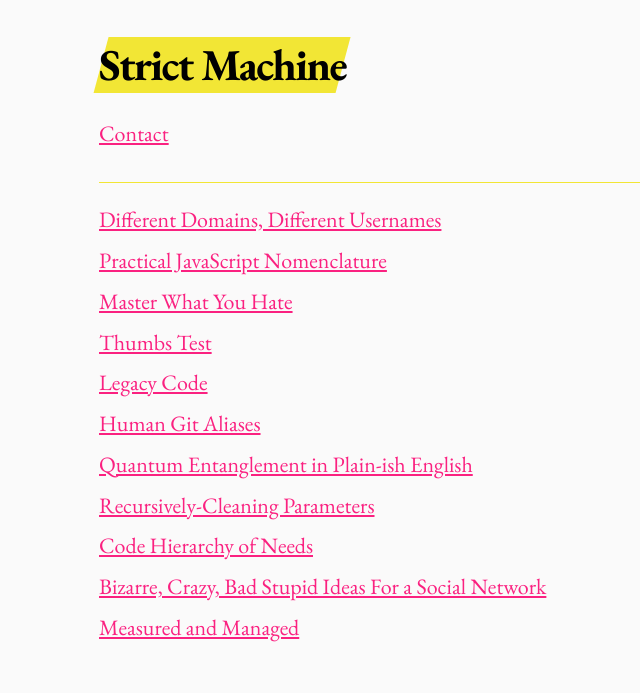
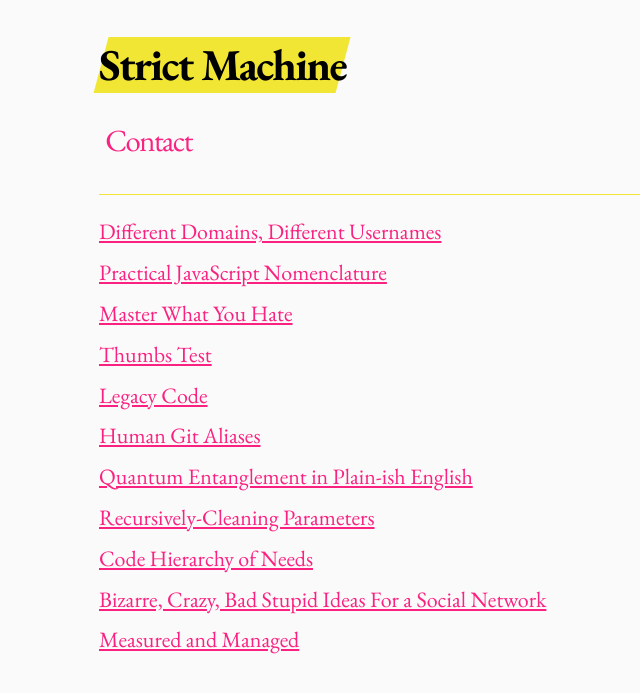
Before and after one commit to gggritso/site, a Jekyll site: the page built from index.md, in a window 1280 px wide. Shown: the top 693 px of the page, without its empty margins (157-797 px from the left). Built offline with Jekyll 4.4.1, drawn with Linux system fonts in a browser that asks for light colours.

Commit message:
Slightly better contact button

```diff
--- a/_sass/anchors.scss
+++ b/_sass/anchors.scss
@@ -13,7 +13,8 @@ a {
     color: $link-highlight-colour;
   }
 
-  &.back-button {
+  &.back-button,
+  &.contact-button {
     padding: 0.2em;
 
     font-size: 1.4em;
--- a/index.md
+++ b/index.md
@@ -7,7 +7,7 @@ subtitle: Info, projects, essays
 
 <ul class="posts-list">
 	<li>
-		<a class="post-link" href="/contact">Contact</a>
+		<a class="contact-button" href="/contact">Contact</a>
 	</li>
 </ul>
 
```
